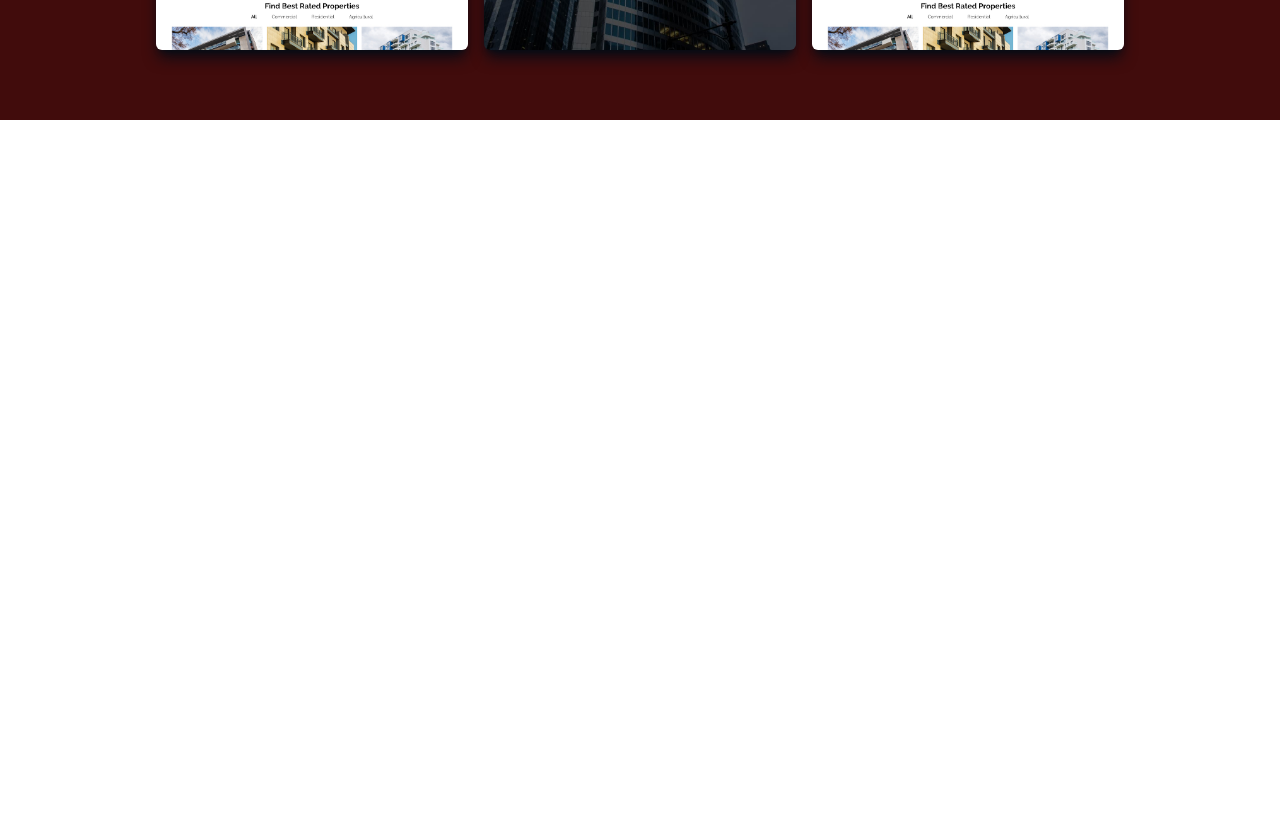
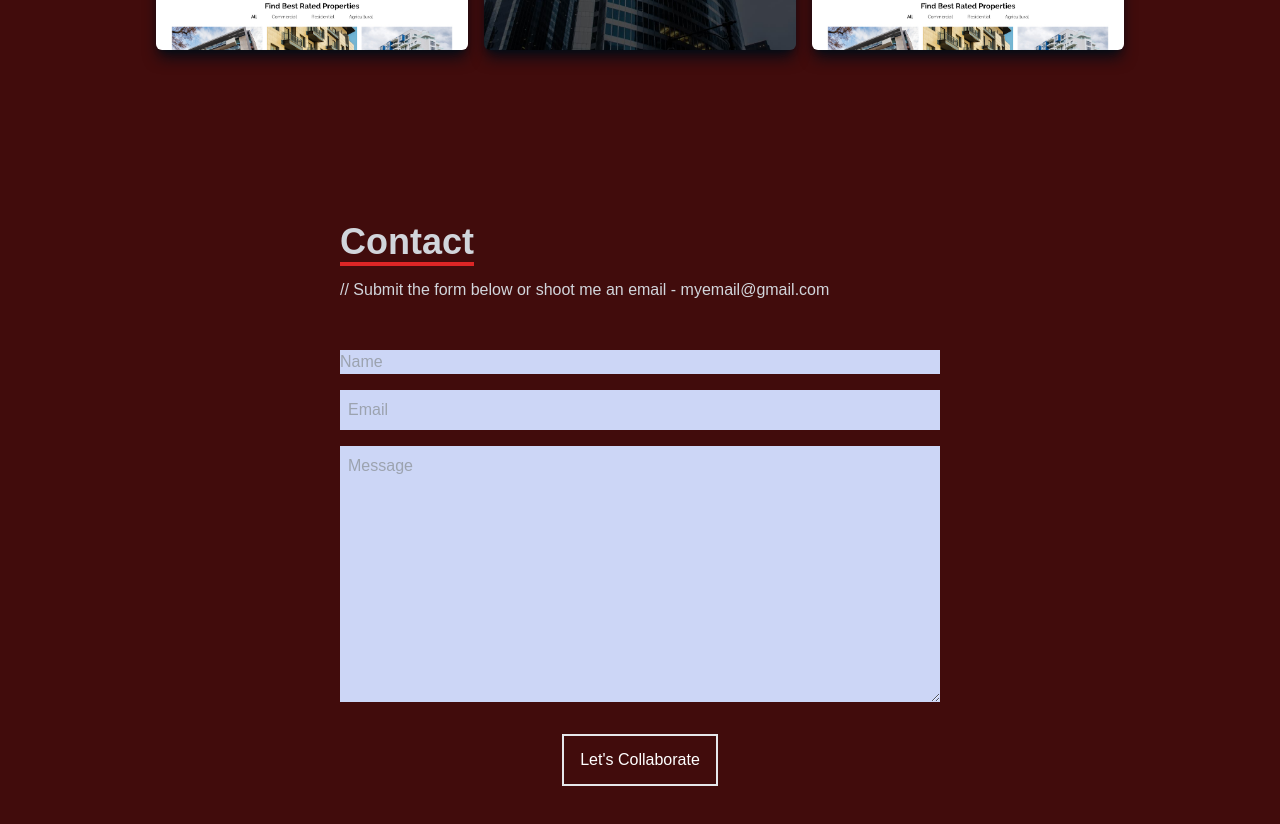
Before and after one commit to Oliver1334/Portfolio-Site-Two, a React (Create React App) app: page / in a window 1280 px wide. Shown: the part 3080-3904 px from the top of the page. Before the commit the page ends 3200 px from the top, so only its background shows below. Built offline with nearby package versions, Linux system fonts and the light colour scheme.

Commit message:
Form Styling

```diff
--- a/src/App.js
+++ b/src/App.js
@@ -1,4 +1,5 @@
 import About from "./components/About";
+import Contact from "./components/Contact";
 import Home from "./components/Home";
 import Navbar from "./components/Navbar";
 import Skills from "./components/Skills";
@@ -13,6 +14,7 @@
       <About />
       <Skills />
       <Work />
+      <Contact />
     </div>
   );
 }
--- a/src/components/Contact.jsx
+++ b/src/components/Contact.jsx
@@ -2,7 +2,20 @@
 
 const Contact = () => {
   return (
-    <div>Contact</div>
+    <div name='contact' className='w-full h-screen bg-[#410c0c] flex justify-center items-center p-4'>
+        <form action="" className='flex flex-col max-w-[600px] w-full'>
+            <div className='pb-8'>
+                <p className='text-4xl font-bold inline border-b-4 border-red-600 text-gray-300'>Contact</p>
+                <p className='text-gray-300 py-4'>// Submit the form below or shoot me an email - myemail@gmail.com</p>
+            </div>
+            <input className='bg-[#ccd6f6]' type="text" placeholder='Name' name='name' />
+            <input className='my-4 p-2 bg-[#ccd6f6]' type="email" placeholder='Email' name='email' />
+            <textarea className='bg-[#ccd6f6] p-2' name="message" rows="10" placeholder='Message'></textarea>
+            <button className='text-white border-2 hover:bg-red-600 hover:border-pink-600 px-4 py-3 my-8 mx-auto flex items-center'> Let's Collaborate</button>
+
+        </form>
+
+    </div>
   )
 }
 
```
